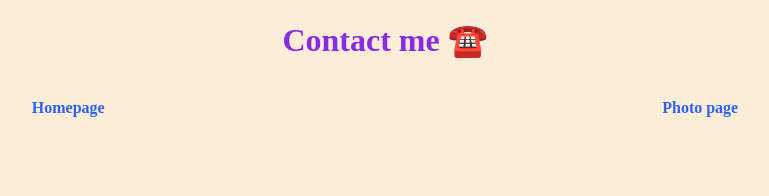
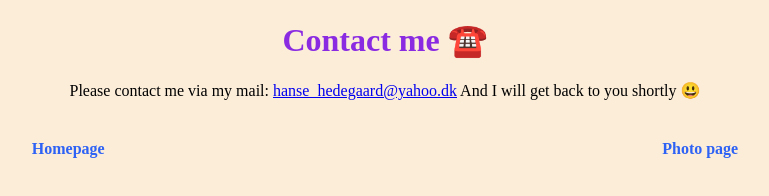
Before and after one commit to hhede/Croissant, a plain HTML site: page contact.html in a window 1280 px wide. Shown: the whole page, without its empty margins (255-1024 px from the left). Drawn offline with Linux system fonts and the light colour scheme.

Commit message:
Added mail link o contact page

```diff
--- a/contact.html
+++ b/contact.html
@@ -12,7 +12,12 @@
     <h1>
         Contact me ☎️
     </h1>
-    <footer>
+    <p>
+Please contact me via my mail:
+        <a href="mailto:hanse_hedegaard@yahoo.dk">hanse_hedegaard@yahoo.dk</a>
+     And I will get back to you shortly 😃
+    </p>
+        <footer>
 
         <a href="/" class="homepage-link">Homepage</a>
         <a href="/photo.html" class="photo-link">Photo page</a>
--- a/src/styles.css
+++ b/src/styles.css
@@ -7,7 +7,8 @@ h1 {
   color: blueviolet;
 }
 h1,
-h2 {
+h2,
+p {
   text-align: center;
 }
 
```
